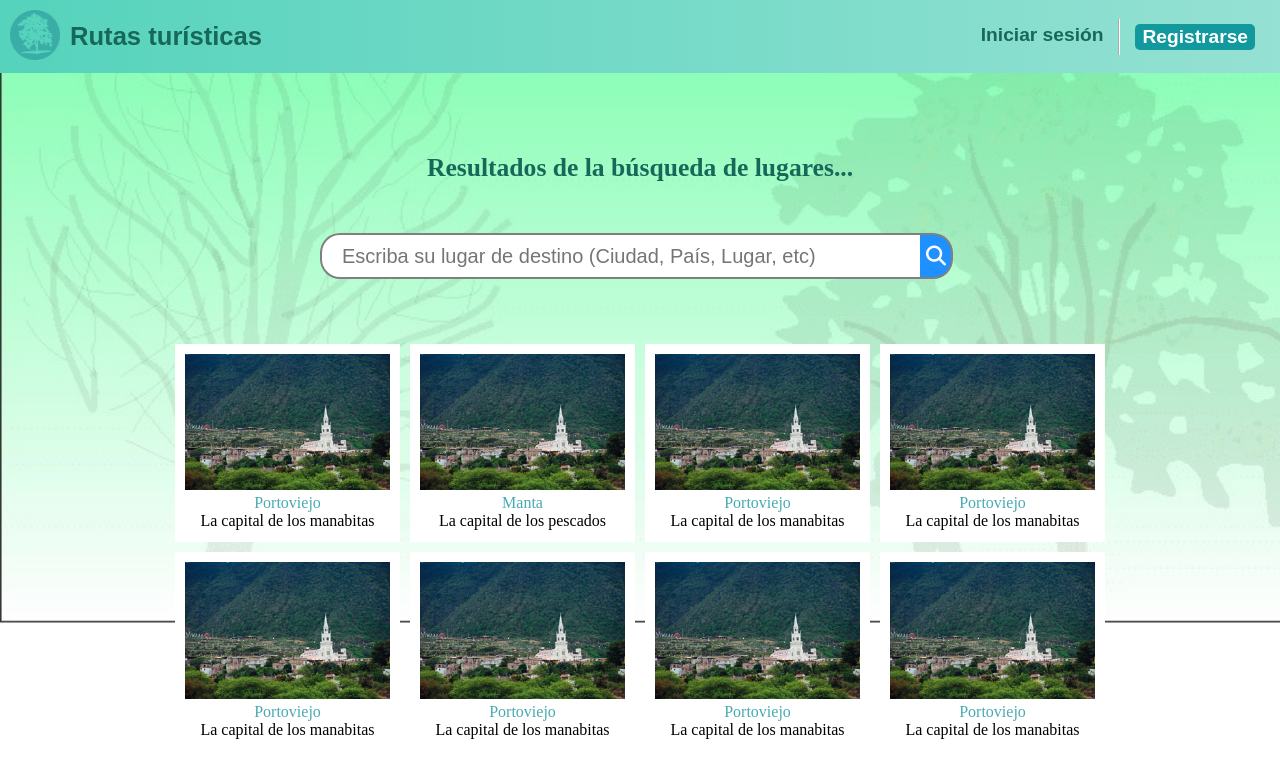
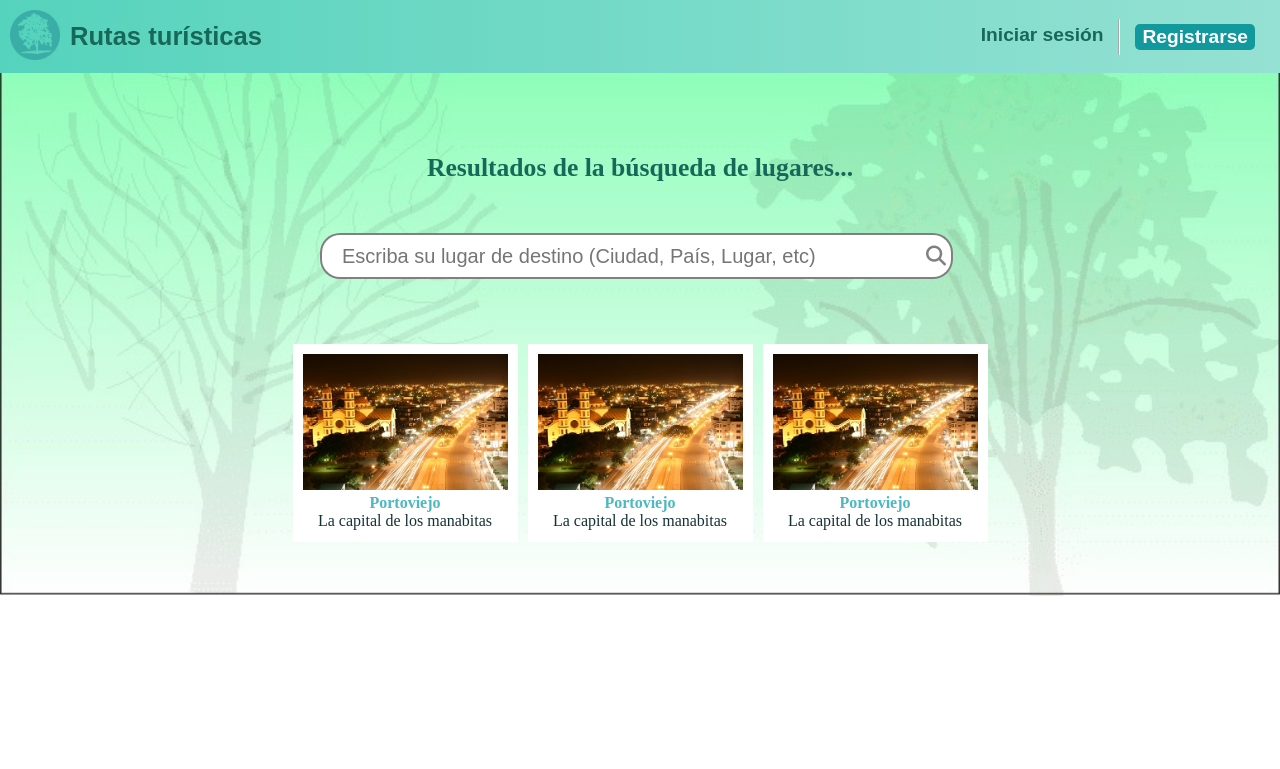
Before and after one commit to Trixtaro/rutasturisticas, a React (Create React App) app in the folder react-app/: page /lugar in a window 1280 px wide. Shown: the top 769 px of the page. Built offline with nearby package versions, Linux system fonts and the light colour scheme; a web font is replaced by a local one.

Commit message:
Ahora el buscador no recarga la pagina
Se mejoro el css de algunas componentes

```diff
--- a/react-app/src/components/Buscador.js
+++ b/react-app/src/components/Buscador.js
@@ -1,11 +1,12 @@
 import React from 'react';
+import { withRouter } from 'react-router-dom';
 
 import './styles/Buscador.css'
 
 class Buscador extends React.Component {
     constructor (props) {
         super(props);
-        this.state = { datos: [] };
+        this.state = { lugar: {} };
     }
 
     async componentDidMount () {
@@ -24,12 +25,18 @@ class Buscador extends React.Component {
         this.autocomplete(document.getElementById("buscador"), this.state.datos);
     }
 
+    handleSubmit = e => {
+        e.preventDefault();
+        console.log(this.props)
+        this.props.history.push(`/lugar?id=${1}`)
+    }
+
     render () {
         return (
-            <form autoComplete="off" className="" action="/lugar">
+            <form onSubmit={this.handleSubmit} autoComplete="off" className="" action="/lugar">
                 <div className="Buscador autocomplete">
-                    <input id="buscador" type="text" placeholder={this.props.placeholder} />
-                    <button className="lupa" type="submit">
+                    <input id="buscador" name="buscador" type="text" placeholder={this.props.placeholder} />
+                    <button className="lupa">
                         <i className="fas fa-search"></i>
                     </button>
                 </div>
@@ -145,4 +152,4 @@ class Buscador extends React.Component {
 
 }
 
-export default Buscador;
+export default withRouter(Buscador);
--- a/react-app/src/components/styles/Buscador.css
+++ b/react-app/src/components/styles/Buscador.css
@@ -40,6 +40,16 @@
     box-sizing: content-box;
 }
 
+.Buscador .lupa:hover{
+    background-color: #AAA;
+    color: white;
+    cursor: pointer
+}
+
+.Buscador .lupa:active{
+    background-color: #888;
+}
+
 .autocomplete{
     position: relative;
 }
--- a/react-app/src/components/styles/Lugar.css
+++ b/react-app/src/components/styles/Lugar.css
@@ -9,12 +9,13 @@
 .Lugar h1, .Lugar p{
     font-size: initial !important;
     margin: initial !important;
-    font-weight: initial !important;
     font-family: initial !important;
 }
 
 .Lugar p{
+    color: #143235 !important;
     height: 20px;
+    font-weight: 200 !important;
     overflow: hidden;
     white-space: nowrap;
     text-overflow: ellipsis;
@@ -22,8 +23,10 @@
 
 .Lugar img{
     width: 100%;
+    object-fit: cover;
 }
 
 .Lugar .titulo-lugar{
-    color:#47aab1;
+    color:#4cb8c0 !important;
+    font-weight: 600;
 }
--- a/react-app/src/pages/LugarPage.js
+++ b/react-app/src/pages/LugarPage.js
@@ -3,7 +3,7 @@ import { Link } from 'react-router-dom';
 
 import Buscador from '../components/Buscador';
 import Lugar from '../components/Lugar';
-import foto from '../images/montecristi.jpg';
+import foto from '../images/portoviejo.jpg';
 
 import './styles/LugarPage.css';
 
@@ -23,15 +23,6 @@ class LugarPage extends React.Component{
                 <Buscador placeholder="Escriba su lugar de destino (Ciudad, País, Lugar, etc)" />
                 <div className="lugares">
                     <Lugar titulo="Portoviejo" imagen={foto} descripcion="La capital de los manabitas" />
-                    <Lugar titulo="Manta" imagen={foto} descripcion="La capital de los pescados" />
-                    <Lugar titulo="Portoviejo" imagen={foto} descripcion="La capital de los manabitas" />
-                    <Lugar titulo="Portoviejo" imagen={foto} descripcion="La capital de los manabitas" />
-                    <Lugar titulo="Portoviejo" imagen={foto} descripcion="La capital de los manabitas" />
-                    <Lugar titulo="Portoviejo" imagen={foto} descripcion="La capital de los manabitas" />
-                    <Lugar titulo="Portoviejo" imagen={foto} descripcion="La capital de los manabitas" />
-                    <Lugar titulo="Portoviejo" imagen={foto} descripcion="La capital de los manabitas" />
-                    <Lugar titulo="Portoviejo" imagen={foto} descripcion="La capital de los manabitas" />
-                    <Lugar titulo="Portoviejo" imagen={foto} descripcion="La capital de los manabitas" />
                     <Lugar titulo="Portoviejo" imagen={foto} descripcion="La capital de los manabitas" />
                     <Lugar titulo="Portoviejo" imagen={foto} descripcion="La capital de los manabitas" />
                 </div>
```
